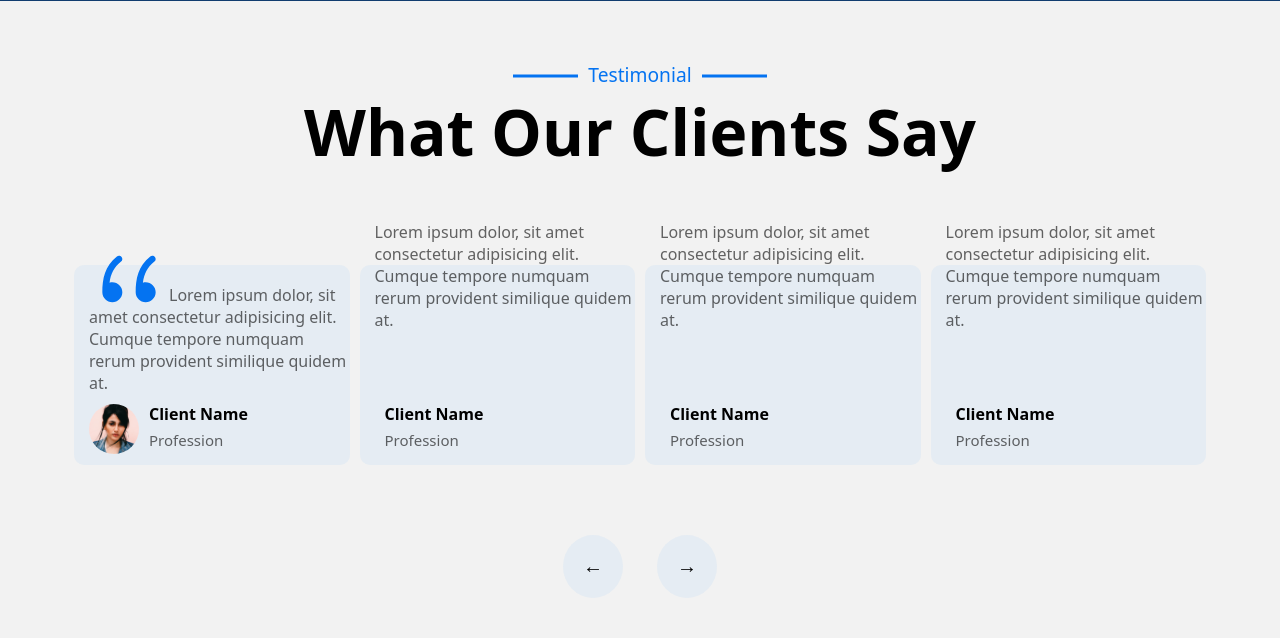
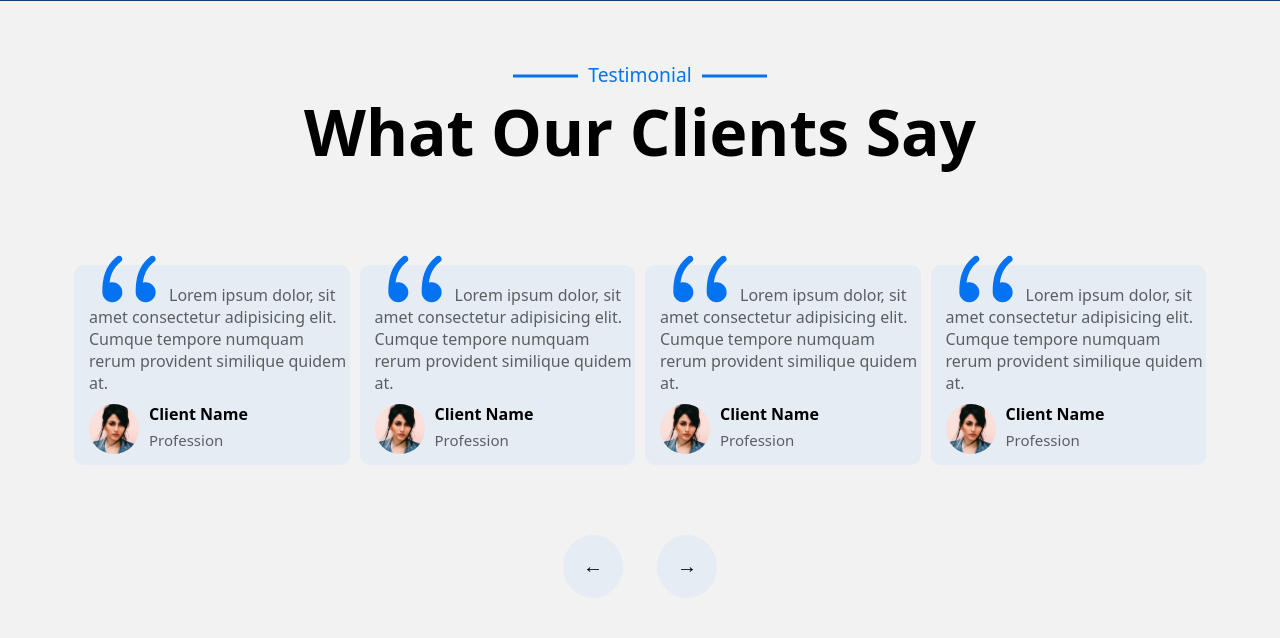
Before and after one commit to AdejumoOlanrewaju/Tiplogo, a Django app: page / in a window 1280 px wide. Shown: the part 3213-3851 px from the top of the page. Run offline with Django 5.2, Linux system fonts and the light colour scheme.

Commit message:
tes page

```diff
--- a/base/templates/index.html
+++ b/base/templates/index.html
@@ -352,11 +352,11 @@
 
                     <div class = "testimonial">
                         <p class = "testimonial-words">
-                            Lorem ipsum dolor, sit amet consectetur adipisicing elit.
+                            <img class = "quote-icon" src = "/static/img/quote.svg" alt = " icon for quote on the testimonial words">Lorem ipsum dolor, sit amet consectetur adipisicing elit.
                             Cumque tempore numquam rerum provident similique quidem at.
                         </p>
                         <div class = "client-info">
-                            <img src = "" alt = ""/>
+                            <img class = "client-img" src = "/static/img/pic-2.jpg" alt = "Client picture"/>
                             <div class = "info-text">
                                 <p class = "client-name">Client Name</p>
                                 <p class = "client-profession">Profession</p>
@@ -366,26 +366,11 @@
 
                     <div class = "testimonial">
                         <p class = "testimonial-words">
-                            Lorem ipsum dolor, sit amet consectetur adipisicing elit.
+                            <img class = "quote-icon" src = "/static/img/quote.svg" alt = " icon for quote on the testimonial words">Lorem ipsum dolor, sit amet consectetur adipisicing elit.
                             Cumque tempore numquam rerum provident similique quidem at.
                         </p>
                         <div class = "client-info">
-                            <img src = "" alt = ""/>
-                            <div class = "info-text">
-                                <p class = "client-name">Client Name</p>
-                                <p class = "client-profession">Profession</p>
-                            </div>
-                        </div>
-                    </div>
-
-
-                    <div class = "testimonial">
-                        <p class = "testimonial-words">
-                            Lorem ipsum dolor, sit amet consectetur adipisicing elit.
-                            Cumque tempore numquam rerum provident similique quidem at.
-                        </p>
-                        <div class = "client-info">
-                            <img src = "" alt = ""/>
+                            <img class = "client-img" src = "/static/img/pic-2.jpg" alt = "Client picture"/>
                             <div class = "info-text">
                                 <p class = "client-name">Client Name</p>
                                 <p class = "client-profession">Profession</p>
@@ -395,11 +380,11 @@
 
                     <div class = "testimonial">
                         <p class = "testimonial-words">
-                            Lorem ipsum dolor, sit amet consectetur adipisicing elit.
+                            <img class = "quote-icon" src = "/static/img/quote.svg" alt = " icon for quote on the testimonial words">Lorem ipsum dolor, sit amet consectetur adipisicing elit.
                             Cumque tempore numquam rerum provident similique quidem at.
                         </p>
                         <div class = "client-info">
-                            <img src = "" alt = ""/>
+                            <img class = "client-img" src = "/static/img/pic-2.jpg" alt = "Client picture"/>
                             <div class = "info-text">
                                 <p class = "client-name">Client Name</p>
                                 <p class = "client-profession">Profession</p>
@@ -409,11 +394,11 @@
 
                     <div class = "testimonial">
                         <p class = "testimonial-words">
-                            Lorem ipsum dolor, sit amet consectetur adipisicing elit.
+                            <img class = "quote-icon" src = "/static/img/quote.svg" alt = " icon for quote on the testimonial words">Lorem ipsum dolor, sit amet consectetur adipisicing elit.
                             Cumque tempore numquam rerum provident similique quidem at.
                         </p>
                         <div class = "client-info">
-                            <img src = "" alt = ""/>
+                            <img class = "client-img" src = "/static/img/pic-2.jpg" alt = "Client picture"/>
                             <div class = "info-text">
                                 <p class = "client-name">Client Name</p>
                                 <p class = "client-profession">Profession</p>
@@ -421,33 +406,7 @@
                         </div>
                     </div>
 
-                    <div class = "testimonial">
-                        <p class = "testimonial-words">
-                            Lorem ipsum dolor, sit amet consectetur adipisicing elit.
-                            Cumque tempore numquam rerum provident similique quidem at.
-                        </p>
-                        <div class = "client-info">
-                            <img src = "" alt = ""/>
-                            <div class = "info-text">
-                                <p class = "client-name">Client Name</p>
-                                <p class = "client-profession">Profession</p>
-                            </div>
-                        </div>
-                    </div>
 
-                    <div class = "testimonial">
-                        <p class = "testimonial-words">
-                            Lorem ipsum dolor, sit amet consectetur adipisicing elit.
-                            Cumque tempore numquam rerum provident similique quidem at.
-                        </p>
-                        <div class = "client-info">
-                            <img src = "" alt = ""/>
-                            <div class = "info-text">
-                                <p class = "client-name">Client Name</p>
-                                <p class = "client-profession">Profession</p>
-                            </div>
-                        </div>
-                    </div>
                 </div>
 
                 <div class = "testimonial-btn-container">
```
